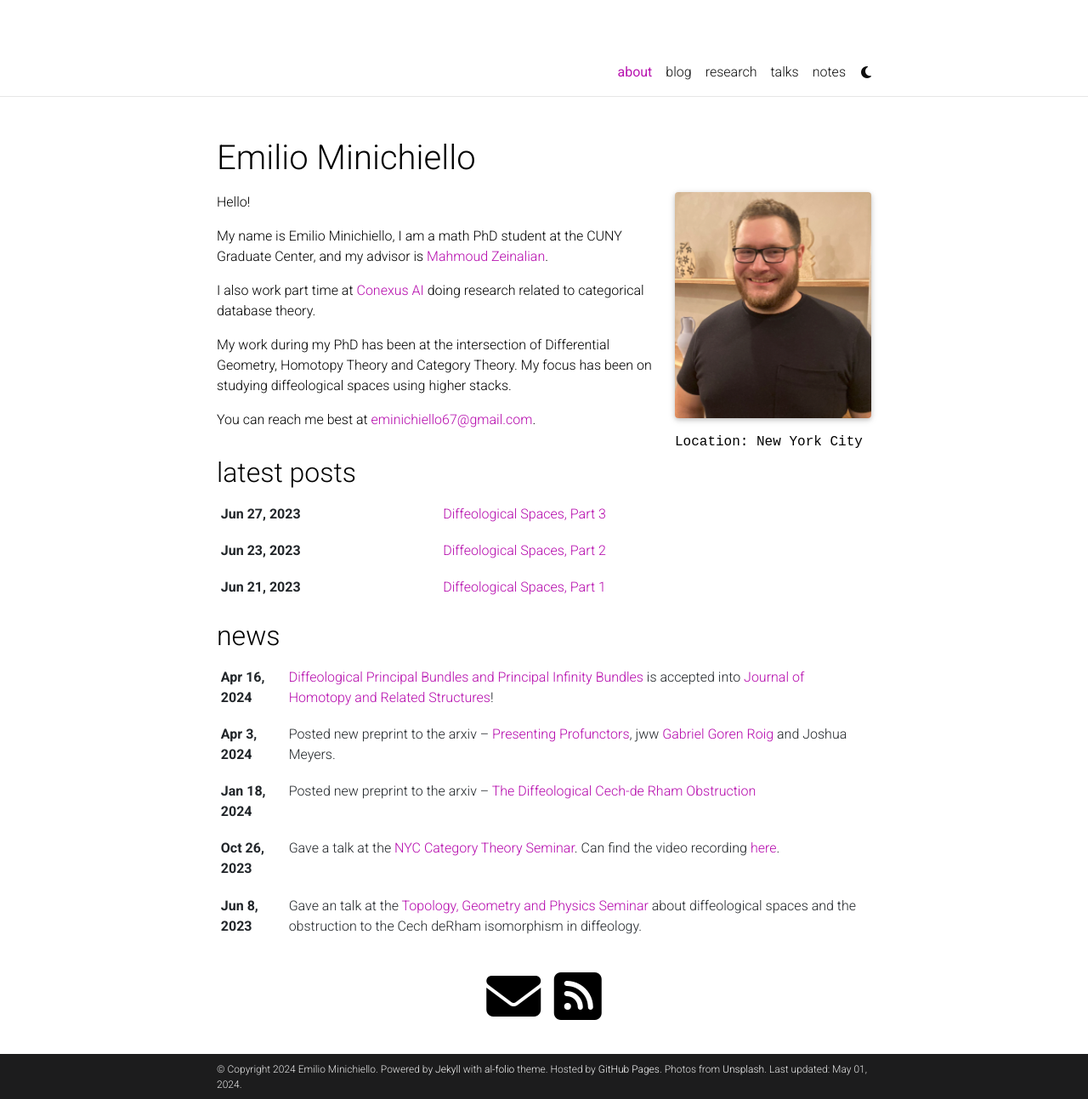
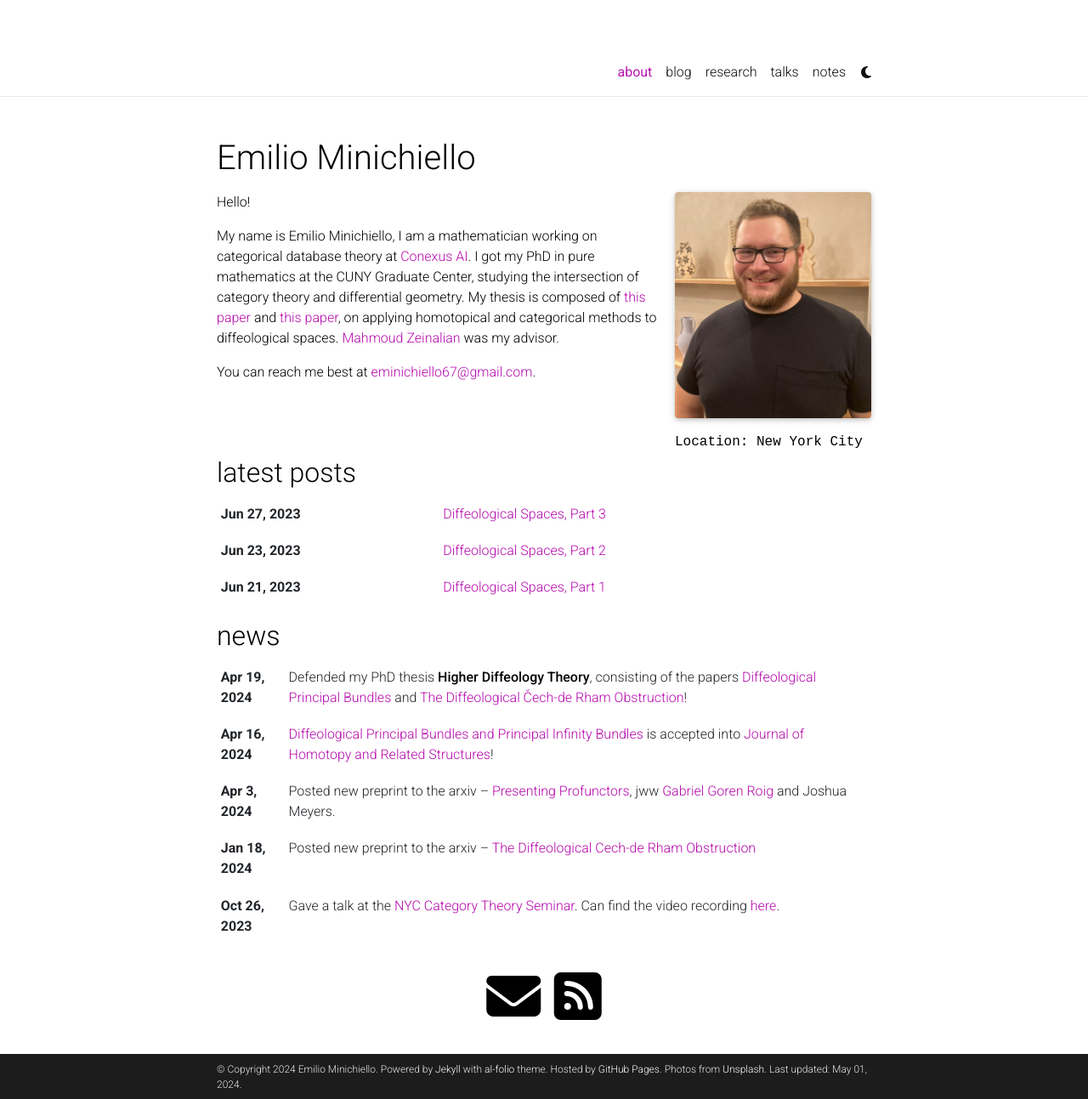
Before and after one commit to eminichiello67/eminichiello67.github.io, a Jekyll site: the page built from _pages/about.md, in a window 1280 px wide and 1293 px high. Shown: the whole window at 85% size. Built offline with Jekyll 4.4.1, drawn with Linux system fonts in a browser that asks for light colours; full-size pictures stand in for the smaller copies a plugin makes; comment, search, counter and statistics services are not loaded; a style sheet for code colours, icons or effects is not loaded.

Commit message:
defended phd thesis update

```diff
--- a/_pages/about.md
+++ b/_pages/about.md
@@ -19,10 +19,6 @@ social: true  # includes social icons at the bottom of the page
 
 Hello!
 
-My name is Emilio Minichiello, I am a math PhD student at the CUNY Graduate Center, and my advisor is [Mahmoud Zeinalian](https://www.zeinalian.com/).
-
-I also work part time at [Conexus AI](https://conexus.com/) doing research related to categorical database theory.
-
-My work during my PhD has been at the intersection of Differential Geometry, Homotopy Theory and Category Theory. My focus has been on studying diffeological spaces using higher stacks.
+My name is Emilio Minichiello, I am a mathematician working on categorical database theory at [Conexus AI](https://conexus.com/). I got my PhD in pure mathematics at the CUNY Graduate Center, studying the intersection of category theory and differential geometry. My thesis is composed of [this paper](https://arxiv.org/abs/2202.11023) and [this paper](https://arxiv.org/abs/2401.09400), on applying homotopical and categorical methods to diffeological spaces. [Mahmoud Zeinalian](https://www.zeinalian.com/) was my advisor.
 
 You can reach me best at [eminichiello67@gmail.com](mailto:eminichiello67@gmail.com).
```
Also changed, not shown: _news/thesis_defense.md (added, +8 -0 lines).
